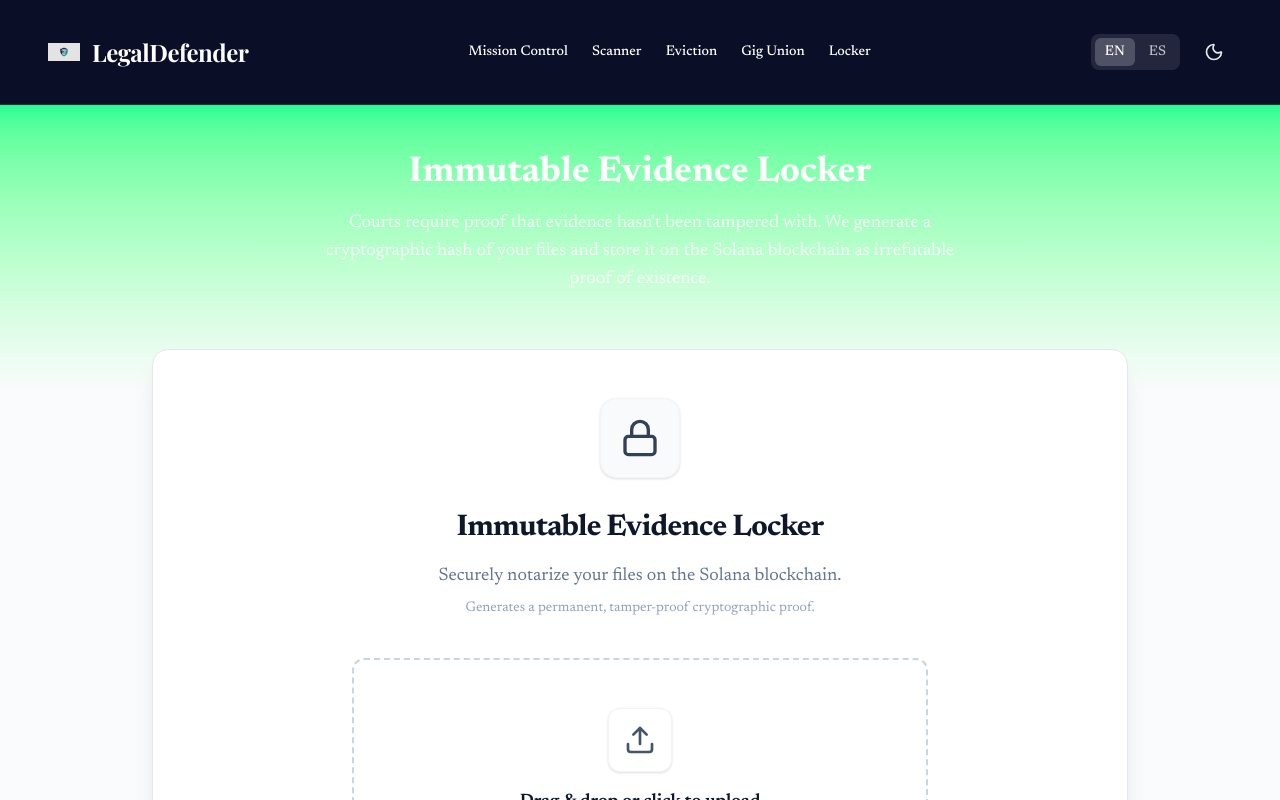
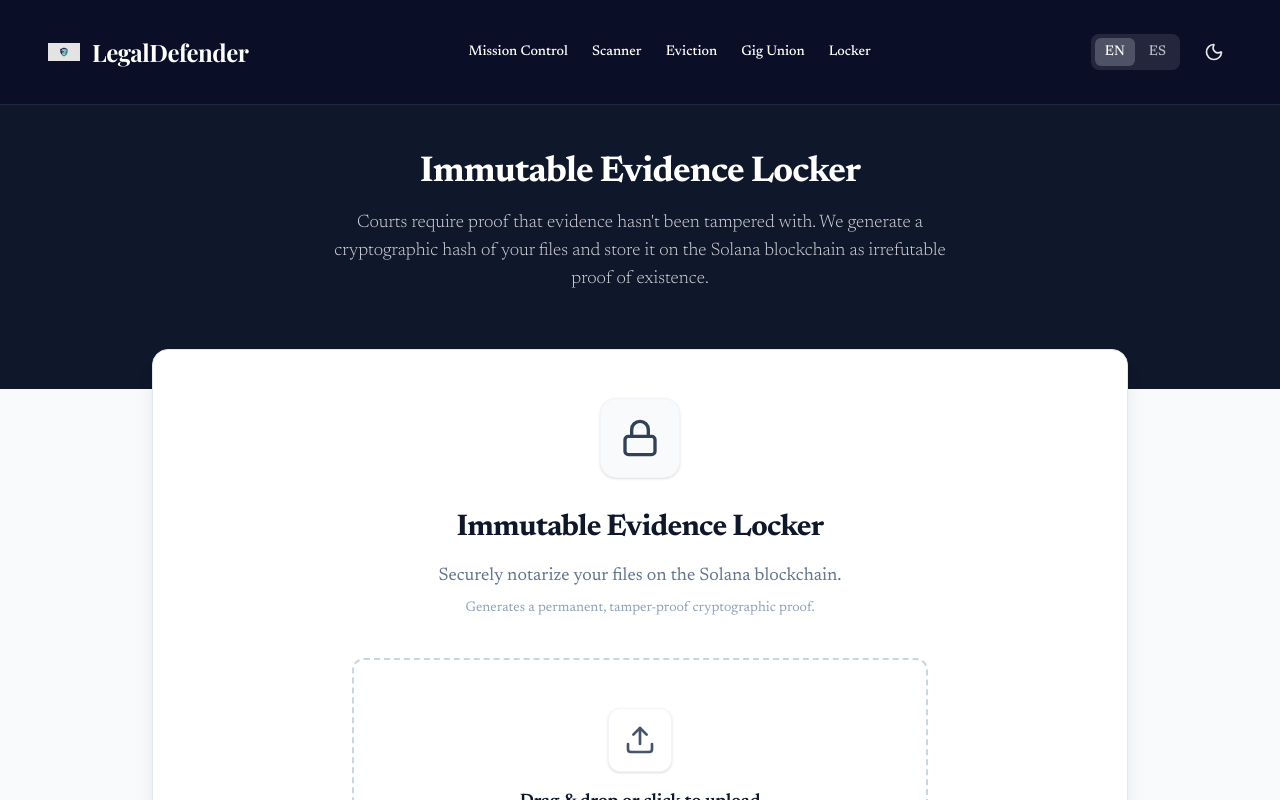
Before and after one commit to TankEngine1234/LegalDefender, a Next.js app: page /evidence-locker in a window 1280 px wide. Shown: the top 800 px of the page. Built offline with nearby package versions, Linux system fonts and the light colour scheme.

Commit message:
Update Changes 3.0

```diff
--- a/src/app/contract-scanner/page.tsx
+++ b/src/app/contract-scanner/page.tsx
@@ -2,10 +2,10 @@ import ContractScanner from '@/components/contract-scanner/ContractScanner';
 
 export default function ContractScannerPage() {
     return (
-        <div className="min-h-screen bg-[var(--bg)]">
-            <div className="py-12 bg-gradient-to-b from-[var(--primary)] to-[var(--bg)] text-white text-center pb-24">
-                <h1 className="text-4xl font-serif font-bold mb-4">Contract Scanner</h1>
-                <p className="opacity-80 max-w-2xl mx-auto px-4">
+        <div className="min-h-screen bg-slate-50">
+            <div className="py-12 bg-slate-900 text-white text-center pb-24">
+                <h1 className="text-4xl font-bold mb-4 tracking-tight">Contract Scanner</h1>
+                <p className="opacity-80 max-w-2xl mx-auto px-4 font-light text-lg">
                     Upload your lease or contract. Our AI Forensic Investigator will extract financial terms, compare them to market averages, and flag legal risks instantly.
                 </p>
             </div>
--- a/src/app/eviction-defense/page.tsx
+++ b/src/app/eviction-defense/page.tsx
@@ -2,10 +2,10 @@ import EvidenceAnalyzer from '@/components/eviction-defense/EvidenceAnalyzer';
 
 export default function EvictionDefensePage() {
     return (
-        <div className="min-h-screen bg-[var(--bg)]">
-            <div className="py-12 bg-gradient-to-b from-[var(--danger)]/90 to-[var(--bg)] text-white text-center pb-24">
-                <h1 className="text-4xl font-serif font-bold mb-4">Multimodal Eviction Defense</h1>
-                <p className="opacity-90 max-w-2xl mx-auto px-4 text-lg">
+        <div className="min-h-screen bg-slate-50">
+            <div className="py-12 bg-slate-900 text-white text-center pb-24">
+                <h1 className="text-4xl font-bold mb-4 tracking-tight">Multimodal Eviction Defense</h1>
+                <p className="opacity-80 max-w-2xl mx-auto px-4 font-light text-lg">
                     Don't just document damage—diagnose it. Our AI Forensic Investigator analyzes photos, identifies violations (e.g. Mold, Structural), and cites the exact law to protect you.
                 </p>
             </div>
--- a/src/app/evidence-locker/page.tsx
+++ b/src/app/evidence-locker/page.tsx
@@ -2,10 +2,10 @@ import EvidenceLocker from '@/components/evidence-locker/EvidenceLocker';
 
 export default function EvidenceLockerPage() {
     return (
-        <div className="min-h-screen bg-[var(--bg)]">
-            <div className="py-12 bg-gradient-to-b from-[var(--success)]/90 to-[var(--bg)] text-[var(--primary)] text-center pb-24">
-                <h1 className="text-4xl font-serif font-bold mb-4 text-white">Immutable Evidence Locker</h1>
-                <p className="opacity-90 max-w-2xl mx-auto px-4 text-white text-lg">
+        <div className="min-h-screen bg-slate-50">
+            <div className="py-12 bg-slate-900 text-white text-center pb-24">
+                <h1 className="text-4xl font-bold mb-4 tracking-tight">Immutable Evidence Locker</h1>
+                <p className="opacity-80 max-w-2xl mx-auto px-4 font-light text-lg">
                     Courts require proof that evidence hasn't been tampered with. We generate a cryptographic hash of your files and store it on the Solana blockchain as irrefutable proof of existence.
                 </p>
             </div>
```
